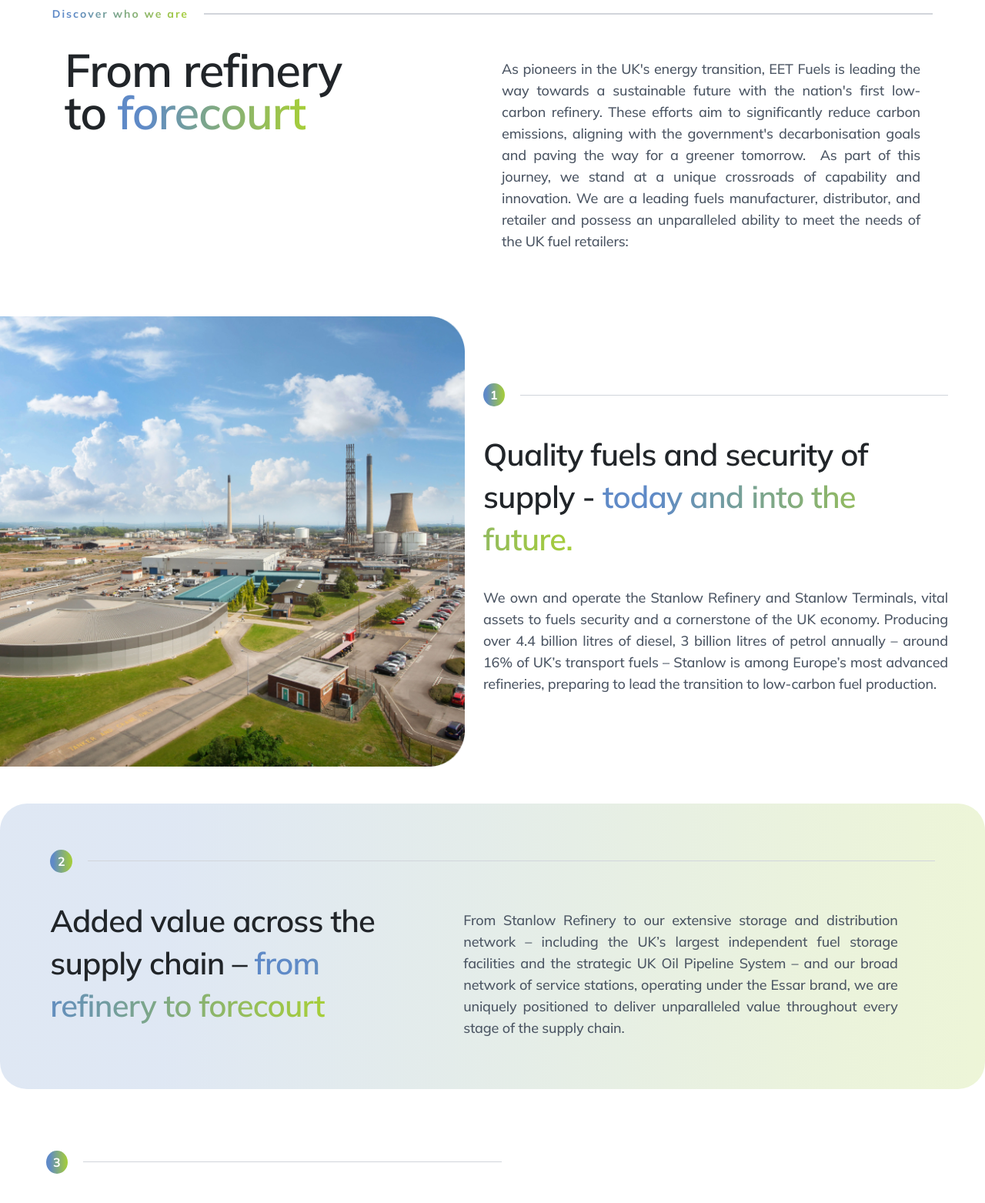
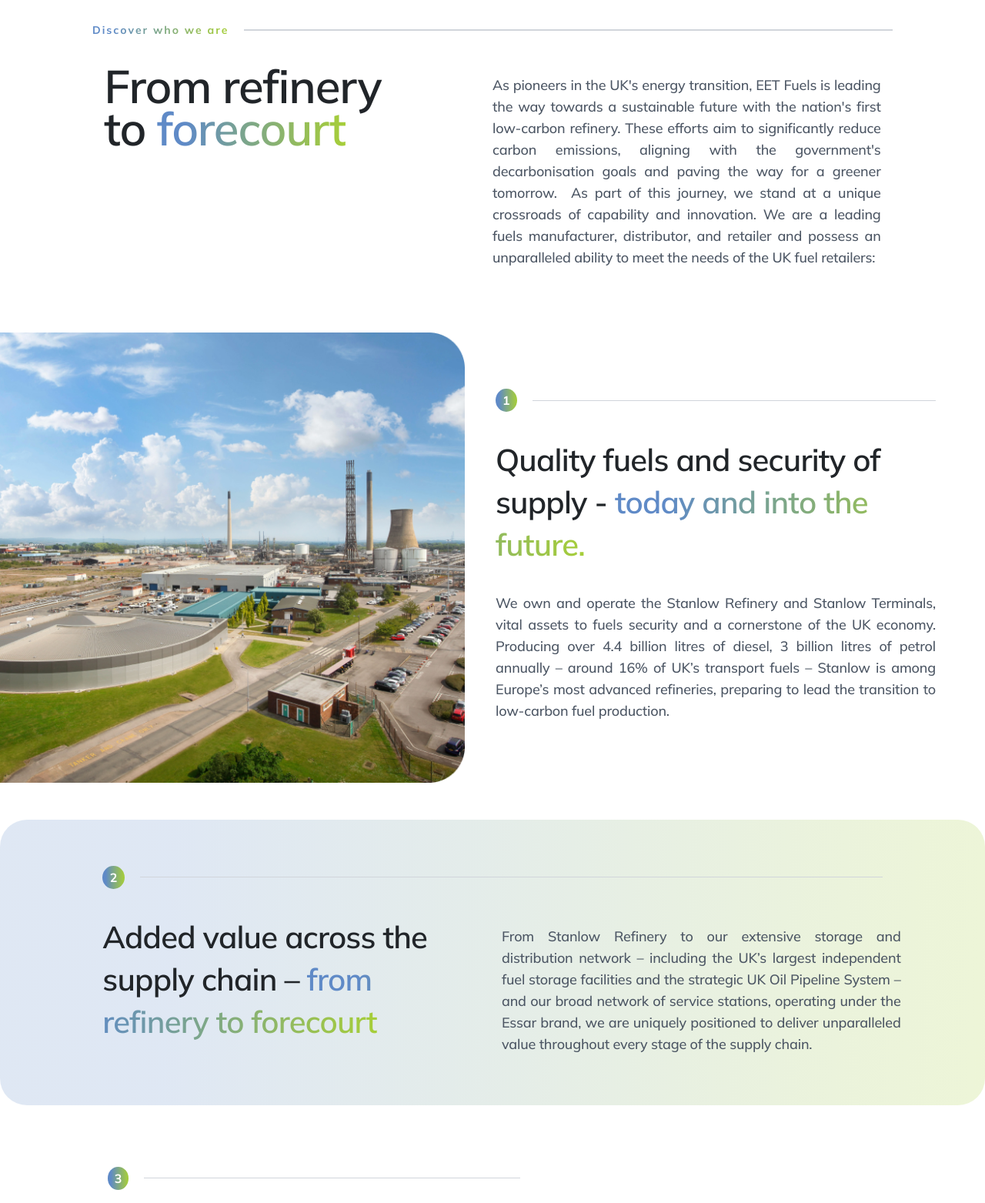
Before and after one commit to webpassionates/addya-eet-retail, a PHP site: page /who-we-are.html in a window 1280 px wide. Shown: the part 961-2524 px from the top of the page at 77% size. Run offline with PHP 8.4, Linux system fonts and the light colour scheme; style sheets or scripts are compiled from the project's sources; some libraries are stand-ins or nearby versions.

Commit message:
align who we are page

```diff
--- a/src/assets/scss/partials/_whoweare.scss
+++ b/src/assets/scss/partials/_whoweare.scss
@@ -301,7 +301,7 @@ span {
 #footer {
   .InviteContinerr {
     height: 211px;
-    width: 75%;
+    width: 80%;
     display: flex;
     justify-content: space-between;
     align-items: center;
@@ -436,7 +436,7 @@ span {
     }
 
     .header-width {
-      width: 85% !important;
+      width: 83% !important;
     }
   }
 }
--- a/src/who-we-are.html
+++ b/src/who-we-are.html
@@ -64,7 +64,7 @@
                   <li class="nav-item">
                     <a class="nav-link fw-semibold active" aria-current="page" href="newsroom-1.html">News</a>
                   </li>
-                  <li class="">
+                  <li class="m-3">
                     <a href="speak-to-us.html" class="speak-hover-btn">
                       <button type="button" class="btn btn-primary">Speak To Us</button>
                     </a>
@@ -110,8 +110,8 @@
     <div class="from-refinery-to-forecourt px-5">
       <div class="container-fluid">
         <div class="row justify-content-center">
-          <div class="col-lg-12 p-0">
-            <div class="Explore_Cusomer_Offer_firstDiv">
+          <div class="col-lg-11 p-0">
+            <div class="Explore_Cusomer_Offer_firstDiv px-3">
               <div class="Explore_Cusomer_Offer_SubParentDiv">
                 <p>Discover who we are</p>
                 <div class="Explore_Cusomer_Offer_horizontal_line"></div>
@@ -119,14 +119,14 @@
             </div>
           </div>
           <div class="row justify-content-center px-4">
-            <div class="col-lg-12">
-              <div class="row">
+            <div class="col-lg-11">
+              <div class="row px-1">
                 <div class="col-lg-6">
                   <div class="Refinery_Container_SecondDiv">
                     <h2>From refinery <br>to <span>forecourt</span></h2>
                   </div>
                 </div>
-                <div class="col-lg-6">
+                <div class="col-lg-6 ps-0">
                   <div class="mt-5">
                     <p>As pioneers in the UK's energy transition, EET Fuels is leading the way towards a sustainable
                       future with the nation's first low-carbon refinery. These efforts aim to significantly reduce
@@ -154,7 +154,7 @@
             <img src="assets/images/about-us/img-1.png" alt="image" class="img-fluid">
           </div>
           <div class="col-lg-6">
-            <div class="Explore_Cusomer_Offer_firstDiv">
+            <div class="Explore_Cusomer_Offer_firstDiv px-3">
               <div class="Explore_Cusomer_Offer_SubParentDiv">
                 <div class="circle d-flex justify-content-center align-items-center">
                   <strong class="text-white">1</strong>
@@ -162,7 +162,7 @@
                 <div class="Explore_Cusomer_Offer_horizontal_line"></div>
               </div>
             </div>
-            <div class="content">
+            <div class="content px-3">
               <h2>
                 Quality fuels and security of supply - <span> today and into the future.</span>
                 </span>
@@ -183,9 +183,9 @@
   <section id="added-value-across-section">
     <div class="added-value-across my-5">
       <div class="TestMoinals_Container-2">
-        <div class="row m-0 justify-content-center">
+        <div class="row m-0 justify-content-center px-5">
           <div class="col-lg-11">
-            <div class="Explore_Cusomer_Offer_firstDiv">
+            <div class="Explore_Cusomer_Offer_firstDiv px-4">
               <div class="Explore_Cusomer_Offer_SubParentDiv">
                 <div class="circle d-flex justify-content-center align-items-center">
                   <strong class="text-white">2</strong>
@@ -195,13 +195,13 @@
             </div>
 
             <div class="row">
-              <div class="col-lg-5">
-                <h2>
-                  Added value across the supply chain – <span>from refinery to forecourt</span>
+              <div class="col-lg-6">
+                <h2 class="px-4">
+                  Added value across the <br>supply chain – <span>from<br> refinery to forecourt</span>
                 </h2>
               </div>
-              <div class="col-lg-7">
-                <div class="mt-5 px-5">
+              <div class="col-lg-6">
+                <div class="mt-5 ps-0">
                   <p>From Stanlow Refinery to our extensive storage and distribution network – including the UK’s
                     largest independent fuel storage facilities and the strategic UK Oil Pipeline System – and our broad
                     network of service stations, operating under the Essar brand, we are uniquely positioned to deliver
@@ -222,20 +222,20 @@
       <div class="">
         <div class="row m-0 align-items-center">
           <div class="col-lg-6">
-            <div class="Explore_Cusomer_Offer_firstDiv">
-              <div class="Explore_Cusomer_Offer_SubParentDiv">
+            <div class="Explore_Cusomer_Offer_firstDiv mx-4 ps-lg-5">
+              <div class="Explore_Cusomer_Offer_SubParentDiv ms-2">
                 <div class="circle d-flex justify-content-center align-items-center">
                   <strong class="text-white">3</strong>
                 </div>
                 <div class="Explore_Cusomer_Offer_horizontal_line"></div>
               </div>
             </div>
-            <div class="content">
-              <h2>
+            <div class="content ps-5 mx-4">
+              <h2 class="ps-2">
                 A fresh new approach to fuel and convenience retailing — <span> "Driving Community Convenience"</span>
 
               </h2>
-              <p>We are accelerating our transformation towards a better tomorrow through our Essar-branded service
+              <p class="ps-2">We are accelerating our transformation towards a better tomorrow through our Essar-branded service
                 stations with a renewed purpose: 'Driving Community Convenience'. This initiative focuses on meeting the
                 needs of local communities, turning our sites into essential hubs for the people we serve. We are
                 committed to delivering on this promise by guaranteeing an experience that is easy for customers, simple
```
